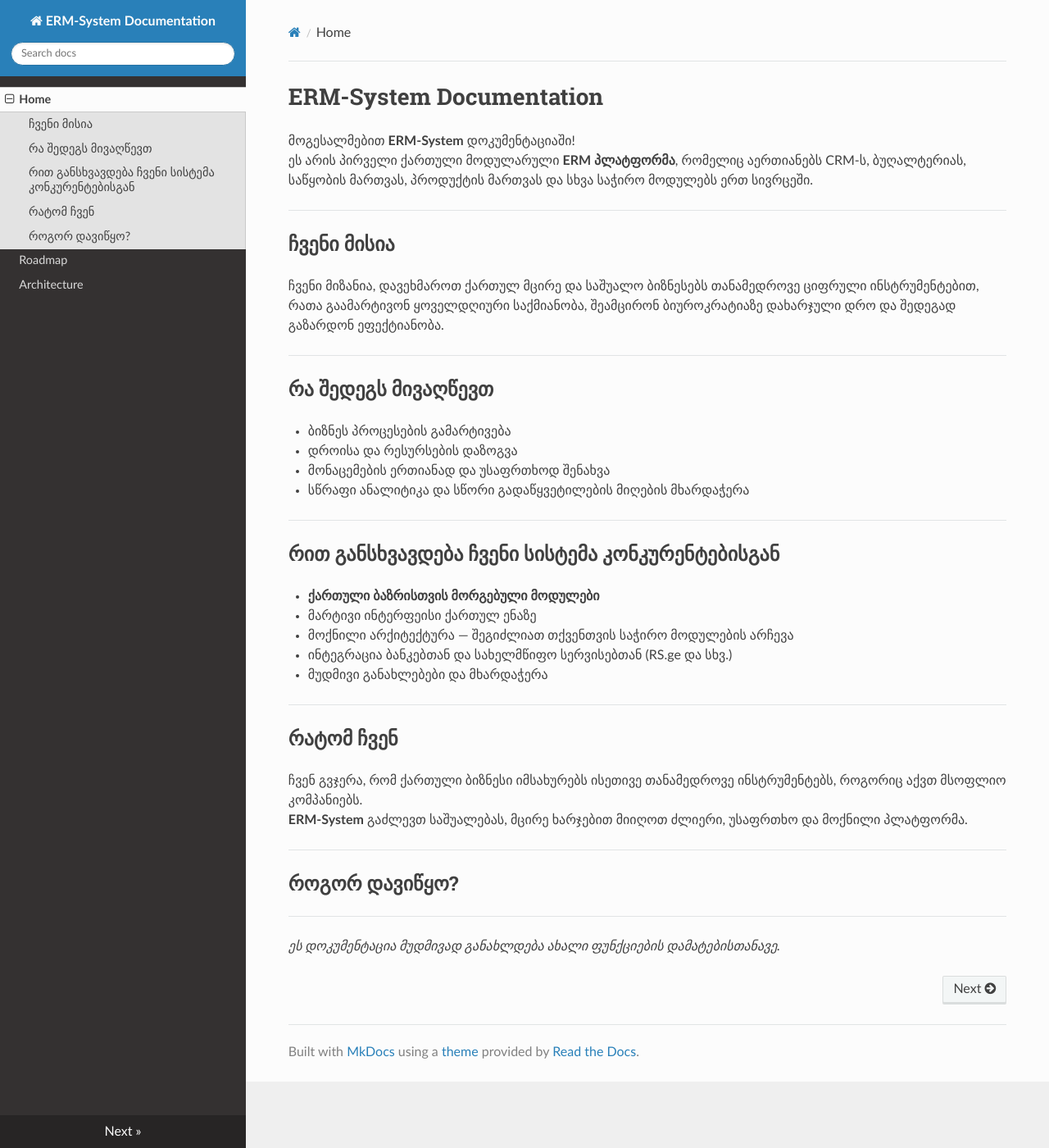
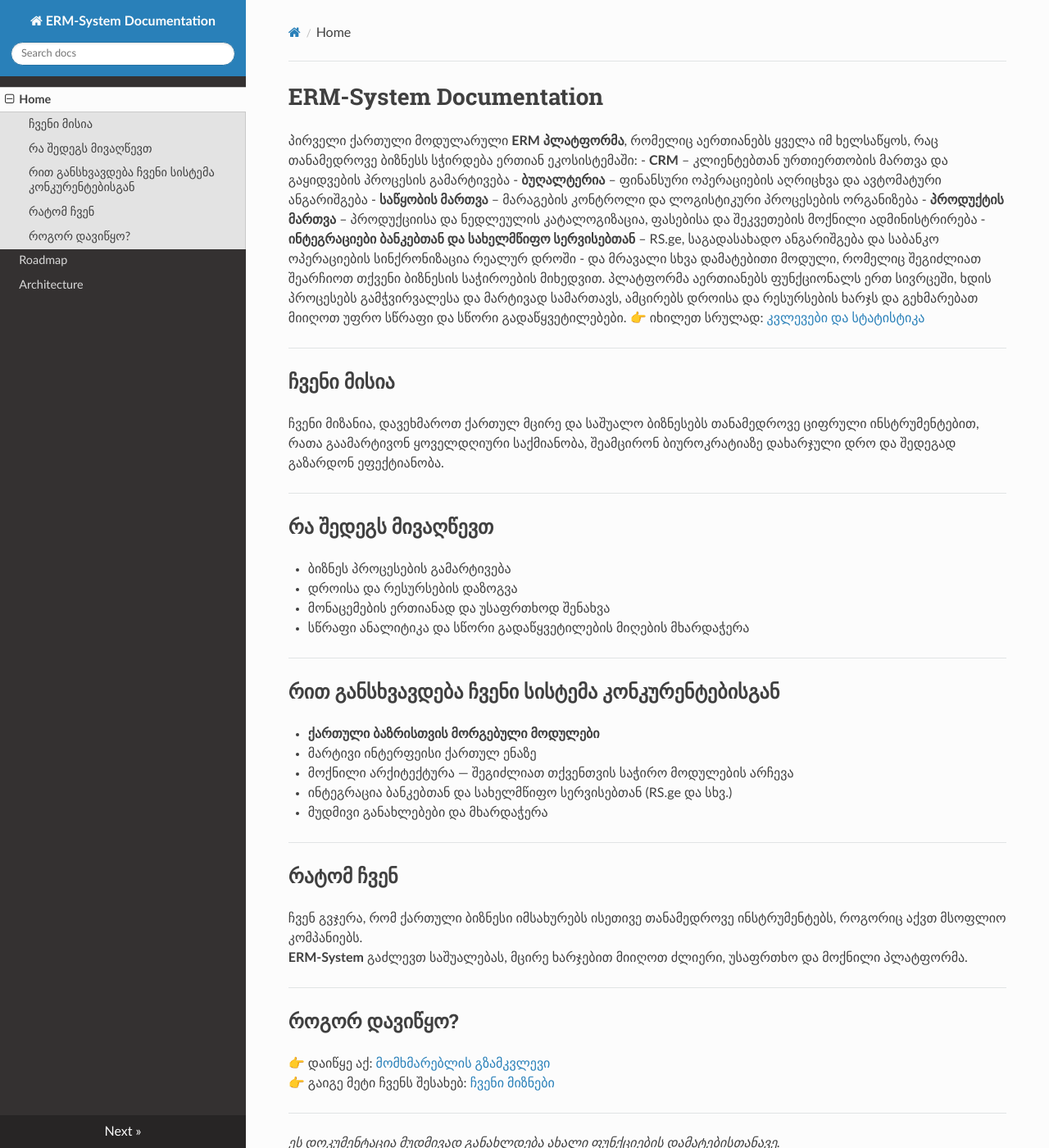
Before and after one commit to Ministra1978/ERM-System, an MkDocs documentation site: the page built from docs/index.md, in a window 1280 px wide and 1400 px high. Shown: the whole window at 82% size. Built offline with MkDocs 1.6.1, drawn with Linux system fonts in a browser that asks for light colours; nearby versions of some CDN libraries.

Commit message:
vault backup: 2025-09-09 17:25:36

```diff
--- a/docs/index.md
+++ b/docs/index.md
@@ -1,8 +1,15 @@
 
 # ERM-System Documentation
 
-მოგესალმებით **ERM-System** დოკუმენტაციაში!
-ეს არის პირველი ქართული მოდულარული **ERM პლატფორმა**, რომელიც აერთიანებს CRM-ს, ბუღალტერიას, საწყობის მართვას, პროდუქტის მართვას და სხვა საჭირო მოდულებს ერთ სივრცეში.
+პირველი ქართული მოდულარული **ERM პლატფორმა**, რომელიც აერთიანებს ყველა იმ ხელსაწყოს, რაც თანამედროვე ბიზნესს სჭირდება ერთიან ეკოსისტემაში:
+- **CRM** – კლიენტებთან ურთიერთობის მართვა და გაყიდვების პროცესის გამარტივება
+- **ბუღალტერია** – ფინანსური ოპერაციების აღრიცხვა და ავტომატური ანგარიშგება
+- **საწყობის მართვა** – მარაგების კონტროლი და ლოგისტიკური პროცესების ორგანიზება
+- **პროდუქტის მართვა** – პროდუქციისა და ნედლეულის კატალოგიზაცია, ფასებისა და შეკვეთების მოქნილი ადმინისტრირება
+- **ინტეგრაციები ბანკებთან და სახელმწიფო სერვისებთან** – RS.ge, საგადასახადო ანგარიშგება და საბანკო ოპერაციების სინქრონიზაცია რეალურ დროში
+- და მრავალი სხვა დამატებითი მოდული, რომელიც შეგიძლიათ შეარჩიოთ თქვენი ბიზნესის საჭიროების მიხედვით.
+პლატფორმა აერთიანებს ფუნქციონალს ერთ სივრცეში, ხდის პროცესებს გამჭვირვალესა და მარტივად სამართავს, ამცირებს დროისა და რესურსების ხარჯს და გეხმარებათ მიიღოთ უფრო სწრაფი და სწორი გადაწყვეტილებები.
+👉 იხილეთ სრულად: [კვლევები და სტატისტიკა](docs/about/research.md)
 
 ---
 
@@ -35,6 +42,9 @@
 ---
 
 ## როგორ დავიწყო?
+👉 დაიწყე აქ: [მომხმარებლის გზამკვლევი](user-guide/intro.md)
+👉 გაიგე მეტი ჩვენს შესახებ: [ჩვენი მიზნები](about/goals.md)
+
 ---
 
 _ეს დოკუმენტაცია მუდმივად განახლდება ახალი ფუნქციების დამატებისთანავე._
```
Also changed, not shown: docs/about/research.md.md (added, +49 -0 lines), 1 other file.
